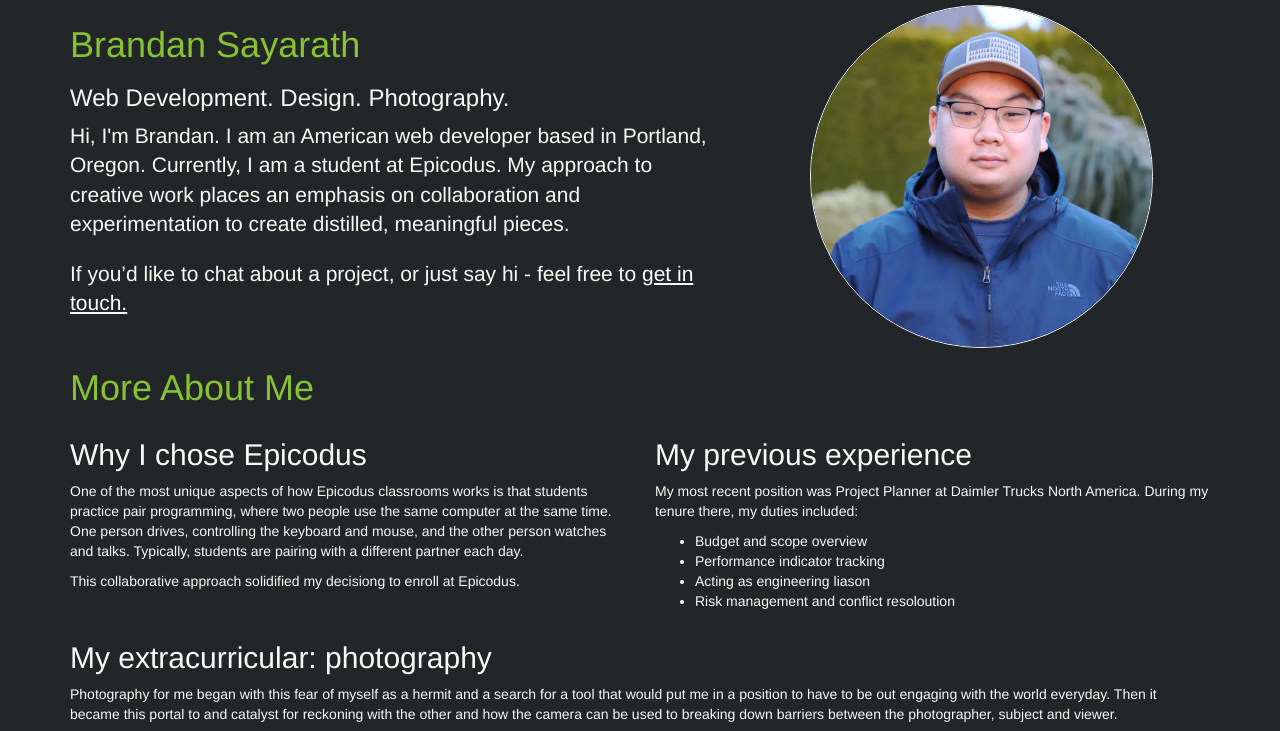
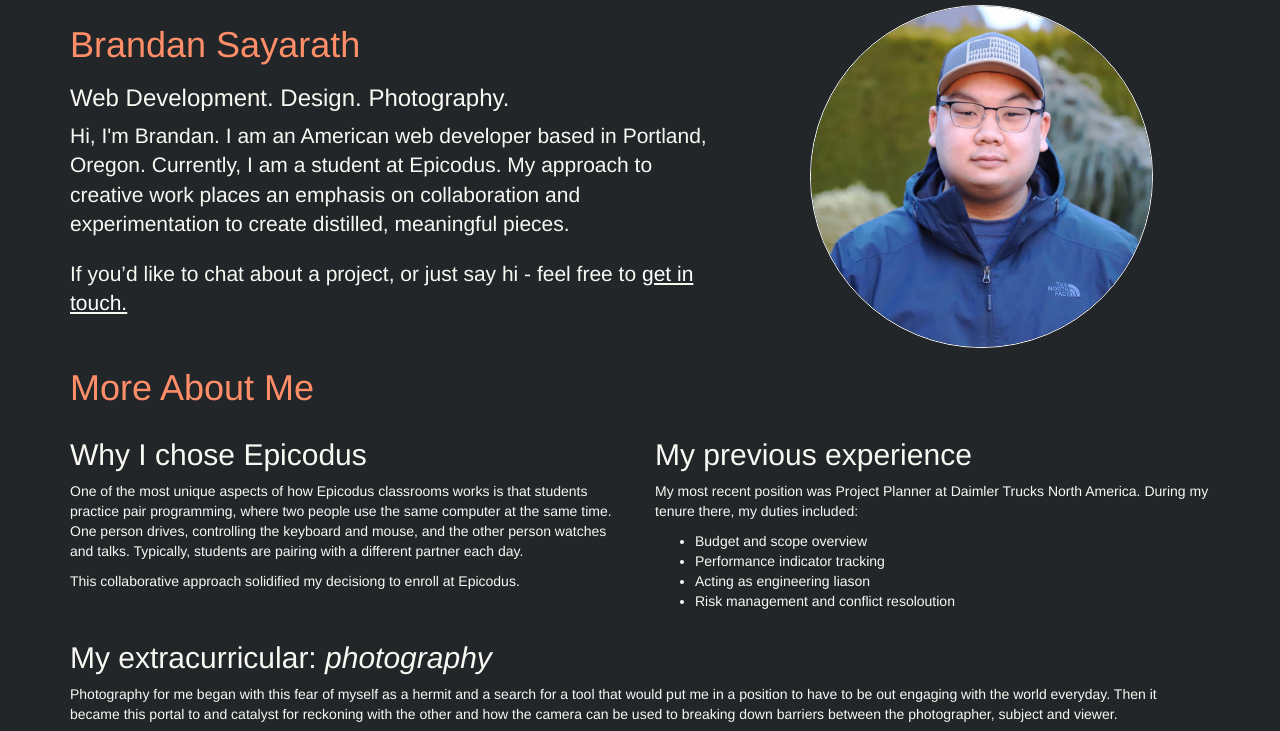
Before and after one commit to brandanpdx/portfolio-landing-page, a plain HTML site: page index.html in a window 1280 px wide. Shown: the top 731 px of the page. Drawn offline with Linux system fonts and the light colour scheme; grey boxes are pictures that could not be loaded.

Commit message:
changed color

```diff
--- a/css/styles.css
+++ b/css/styles.css
@@ -4,7 +4,7 @@ body {
 }
 
 h1 {
-  color: #86c232;
+  color: #FF8E69;
 }
 
 #header {
@@ -16,6 +16,7 @@ h1 {
   height:auto;
   border-radius: 100%;
   border: 1px solid #fefefe;
+  float: center;
 }
 
 a {
--- a/index.html
+++ b/index.html
@@ -57,7 +57,7 @@
     <div class="row">
       <div class="photography">
         <div class="col-md-12">
-          <h2>My extracurricular: photography</h2>
+          <h2>My extracurricular: <em>photography</em></h2>
           <p>Photography for me began with this fear of myself as a hermit and a search for a tool that would put me in
             a position to have to be out engaging with the world everyday. Then it became this portal to and catalyst
             for reckoning with the other and how the camera can be used to breaking down barriers between the
```
